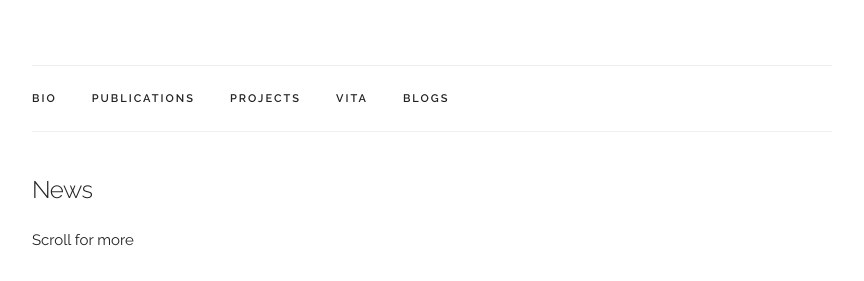
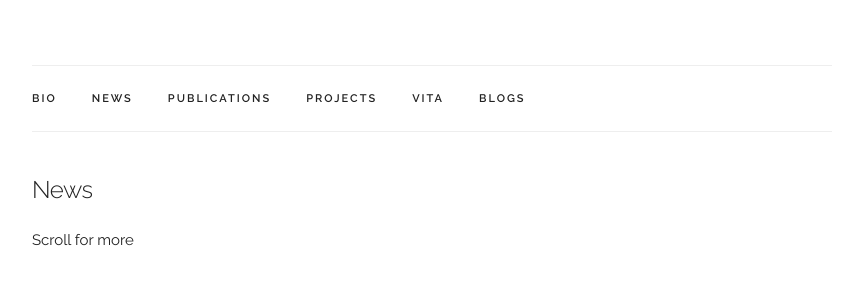
Before and after one commit to hetvishastri/hetvishastri.github.io, a Jekyll site: the page built from index.html, in a window 1280 px wide. Shown: the part 198-479 px from the top of the page, without its empty margins (208-1072 px from the left). Built offline with Jekyll 4.4.1, drawn with Linux system fonts in a browser that asks for light colours; some web fonts are replaced.

Commit message:
added news

```diff
--- a/_layouts/default.html
+++ b/_layouts/default.html
@@ -101,6 +101,7 @@
       <div class="container">
         <ul class="navbar-list">
           <li class="navbar-item"><a class="navbar-link" href={{ "/index.html#bio" | prepend: site.baseurl }}>Bio</a></li>
+          <li class="navbar-item"><a class="navbar-link" href={{ "/index.html#news" | prepend: site.baseurl }}>News</a></li>
           <!-- <li class="navbar-item"><a class="navbar-link" href={{ "/index.html#prospective-students" | prepend: site.baseurl }}>Prospective Students</a></li> -->
           <li class="navbar-item"><a class="navbar-link" href={{ "/index.html#publications" | prepend: site.baseurl }}>Publications</a></li>
           <li class="navbar-item"><a class="navbar-link" href={{ "/index.html#projects" | prepend: site.baseurl }}>Projects</a></li>
```
